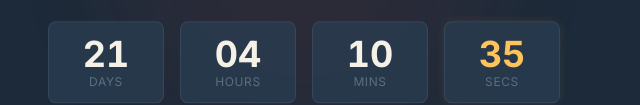
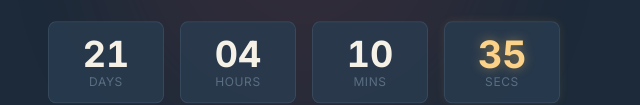
Before and after one commit to Chirpss/Chirpss.github.io, a plain HTML site: page WerewolfEarlyAccess/index.html in a window 1280 px wide. Shown: the part 703-808 px from the top of the page, 336-976 px from the left. Drawn offline with nearby package versions, Linux system fonts and the light colour scheme.

Commit message:
update index.html

```diff
--- a/WerewolfEarlyAccess/index.html
+++ b/WerewolfEarlyAccess/index.html
@@ -24,12 +24,17 @@
                     },
                     animation: {
                         'float': 'float 6s ease-in-out infinite',
-                        'pulse-slow': 'pulse 4s cubic-bezier(0.4, 0, 0.6, 1) infinite',
+                        // New 1-second heartbeat animation
+                        'heartbeat': 'heartbeat 1s cubic-bezier(0.4, 0, 0.6, 1) infinite',
                     },
                     keyframes: {
                         float: {
                             '0%, 100%': { transform: 'translateY(0)' },
                             '50%': { transform: 'translateY(-20px)' },
+                        },
+                        heartbeat: {
+                            '0%, 100%': { opacity: '0.1', transform: 'translateX(-50%) scale(1)' },
+                            '50%': { opacity: '0.3', transform: 'translateX(-50%) scale(1.1)' },
                         }
                     }
                 }
@@ -43,10 +48,6 @@
             color: #F5F1E6;
         }
 
-        /* COLOR FIX:
-           Using mask-image allows us to take the shape of the external SVG
-           but fill it with a CSS background color (bg-fiery-core).
-        */
         .werewolf-mask {
             mask-image: url('https://chirpss.github.io/WerewolfEarlyAccess/werewolf.svg');
             -webkit-mask-image: url('https://chirpss.github.io/WerewolfEarlyAccess/werewolf.svg');
@@ -58,9 +59,16 @@
             -webkit-mask-position: center;
         }
 
-        /* Countdown Numbers - Monospace to prevent jitter */
         .count-num {
             font-variant-numeric: tabular-nums;
+            transition: color 0.4s ease-out, text-shadow 0.4s ease-out;
+        }
+
+        /* The class we add via JS when a number changes */
+        .flash-yellow {
+            color: #FFC35B !important; /* fiery-core */
+            text-shadow: 0 0 15px rgba(255, 195, 91, 0.6);
+            transform: scale(1.05);
         }
     </style>
 </head>
@@ -71,12 +79,12 @@
             <a href="https://chirpss.github.io" class="hover:opacity-90 transition-opacity">
                 <h1 class="text-2xl font-bold text-fiery-core/90">CHIRPSS</h1>
             </a>
-            </div>
+        </div>
     </header>
 
     <main class="flex-grow flex flex-col items-center justify-center p-6 text-center relative overflow-hidden">
 
-        <div class="absolute top-1/4 left-1/2 -translate-x-1/2 w-96 h-96 bg-danger-red/10 rounded-full blur-3xl -z-10 animate-pulse-slow"></div>
+        <div class="absolute top-1/4 left-1/2 w-96 h-96 bg-danger-red rounded-full blur-3xl -z-10 animate-heartbeat origin-center"></div>
 
         <div class="max-w-3xl mx-auto space-y-8 animate-float">
 
@@ -94,7 +102,7 @@
                         Under Development
                     </p>
                 </div>
-                </div>
+            </div>
 
             <p class="text-xl text-subtle-gray max-w-lg mx-auto leading-relaxed">
                 We are currently brewing the potions and sharpening the claws. The ultimate social deduction experience is coming to CHIRPSS.
@@ -120,7 +128,7 @@
                         <span class="text-xs text-subtle-gray uppercase tracking-wider">Mins</span>
                     </div>
                     <div class="bg-input-bg/80 border border-subtle-gray/30 p-3 rounded-lg flex flex-col items-center shadow-[0_0_10px_rgba(255,195,91,0.1)]">
-                        <span id="seconds" class="text-2xl sm:text-4xl font-bold text-fiery-core count-num">00</span>
+                        <span id="seconds" class="text-2xl sm:text-4xl font-bold text-soft-horizon count-num">00</span>
                         <span class="text-xs text-subtle-gray uppercase tracking-wider">Secs</span>
                     </div>
                 </div>
@@ -160,13 +168,13 @@
                         <svg xmlns="http://www.w3.org/2000/svg" class="h-10 w-10" fill="none" viewBox="0 0 24 24" stroke="currentColor"><path stroke-linecap="round" stroke-linejoin="round" stroke-width="2" d="M12 18h.01M8 21h8a2 2 0 002-2V5a2 2 0 00-2-2H8a2 2 0 00-2 2v14a2 2 0 002 2z" /></svg>
                     </div>
                     <h4 class="text-2xl font-bold text-soft-horizon">Phone Based</h4>
-                    <p class="text-subtle-gray mt-3 text-lg">Secret roles are delivered safely to everyone's device. No shuffling cards or closing eyes to peek.</p>
+                    <p class="text-subtle-gray mt-3 text-lg">Secret roles are delivered safely to everyone's device. No shuffling cards or hassle.</p>
                 </div>
             </div>
         </div>
 
         <div class="mt-16 mb-8">
-            <a href="index.html" class="bg-subtle-gray hover:bg-subtle-gray/80 text-soft-horizon font-bold py-4 px-10 rounded-xl transition-all shadow-lg text-lg">
+            <a href="https://chirpss.github.io/" class="bg-subtle-gray hover:bg-subtle-gray/80 text-soft-horizon font-bold py-4 px-10 rounded-xl transition-all shadow-lg text-lg">
                 Back to Games
             </a>
         </div>
@@ -174,31 +182,45 @@
     </main>
 
     <script>
-        // Set the date we're counting down to
         const countDownDate = new Date("Jan 1, 2026 00:00:00").getTime();
 
-        // Update the count down every 1 second
+        // State tracking to detect changes
+        let prevValues = { d: null, h: null, m: null, s: null };
+
+        function updateElement(id, value, key) {
+            const el = document.getElementById(id);
+            const strVal = String(value).padStart(2, '0');
+
+            // If value changed (and isn't the initial null), add flash class
+            if (prevValues[key] !== null && prevValues[key] !== value) {
+                el.classList.add('flash-yellow');
+                el.innerHTML = strVal;
+
+                // Remove class after animation (400ms) to allow re-trigger
+                setTimeout(() => {
+                    el.classList.remove('flash-yellow');
+                }, 800);
+            } else {
+                // Initial set or no change
+                if(el.innerHTML !== strVal) el.innerHTML = strVal;
+            }
+            prevValues[key] = value;
+        }
+
         const x = setInterval(function() {
-
-            // Get today's date and time
             const now = new Date().getTime();
-
-            // Find the distance between now and the count down date
             const distance = countDownDate - now;
 
-            // Time calculations for days, hours, minutes and seconds
             const days = Math.floor(distance / (1000 * 60 * 60 * 24));
             const hours = Math.floor((distance % (1000 * 60 * 60 * 24)) / (1000 * 60 * 60));
             const minutes = Math.floor((distance % (1000 * 60 * 60)) / (1000 * 60));
             const seconds = Math.floor((distance % (1000 * 60)) / 1000);
 
-            // Display the result in the elements
-            document.getElementById("days").innerHTML = String(days).padStart(2, '0');
-            document.getElementById("hours").innerHTML = String(hours).padStart(2, '0');
-            document.getElementById("minutes").innerHTML = String(minutes).padStart(2, '0');
-            document.getElementById("seconds").innerHTML = String(seconds).padStart(2, '0');
+            updateElement("days", days, 'd');
+            updateElement("hours", hours, 'h');
+            updateElement("minutes", minutes, 'm');
+            updateElement("seconds", seconds, 's');
 
-            // If the count down is finished, write some text
             if (distance < 0) {
                 clearInterval(x);
                 document.getElementById("countdown").innerHTML = "<div class='text-2xl font-bold text-fiery-core col-span-4'>THE NIGHT HAS COME</div>";
```
